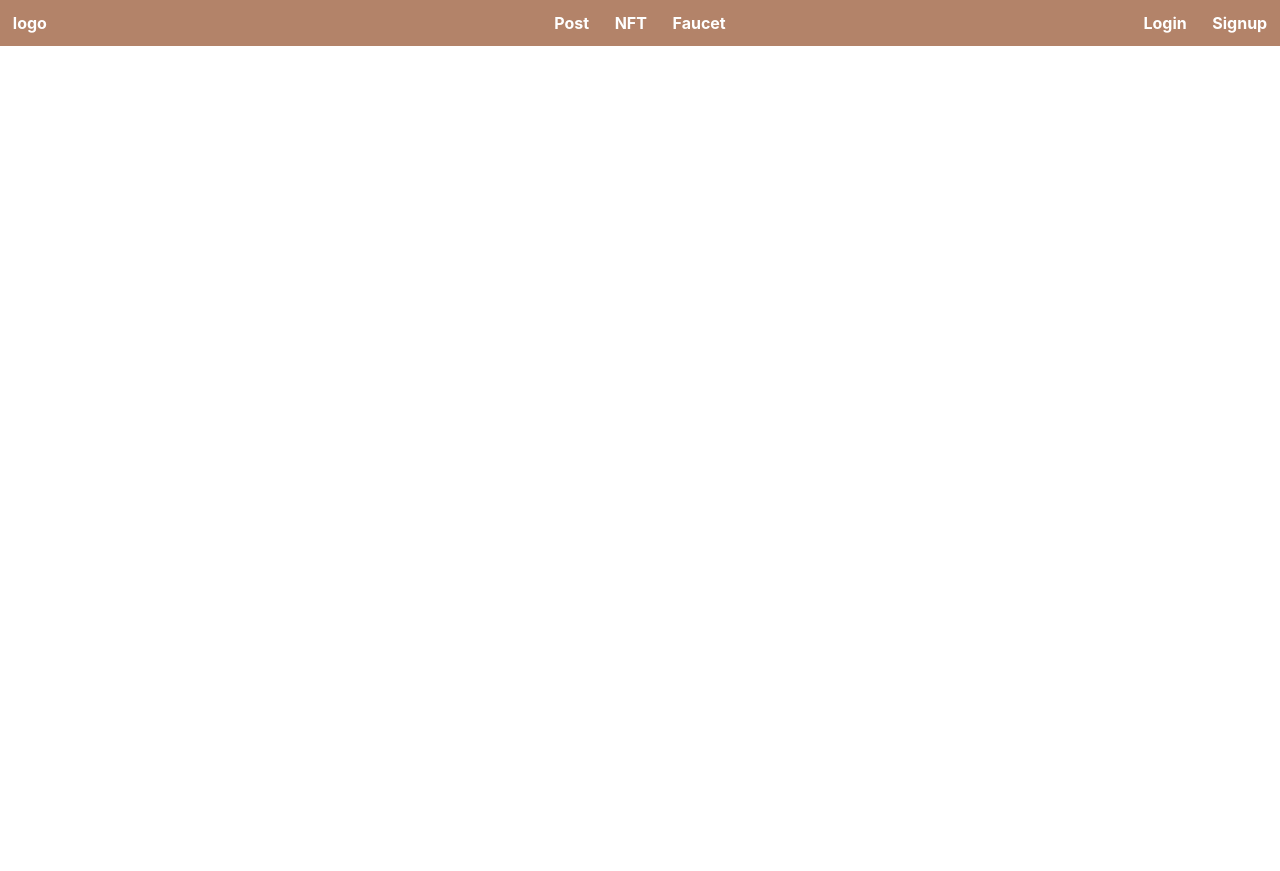
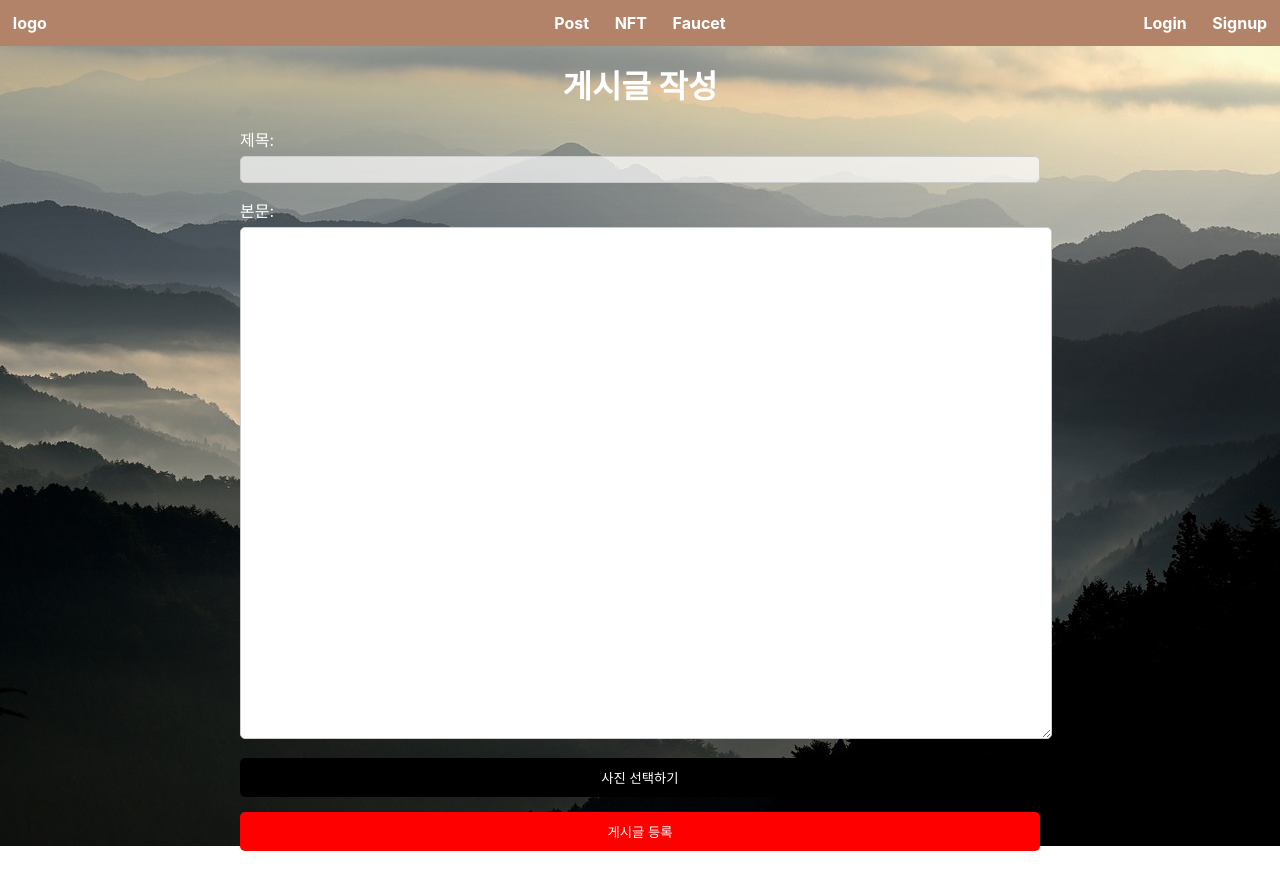
Before and after one commit to codestates-beb/beb-09-second-mulX, a React (Create React App) app in the folder client/: page /postform in a window 1280 px wide. Before the commit the page ends 800 px from the top, so only its background shows below. Built offline with nearby package versions, Linux system fonts and the light colour scheme.

Commit message:
postform 초안

```diff
--- a/client/src/App.jsx
+++ b/client/src/App.jsx
@@ -4,6 +4,7 @@ import Header from './components/Header';
 import Main from './page/MainPage';
 import Login from './page/LoginPage';
 import Signup from './page/SignupPage';
+import PostForm from './page/PostFormPage';
 
 
 function App() {
@@ -15,6 +16,7 @@ function App() {
             <Route path ="/" element={<Main />} />
             <Route path ="/login" element={<Login />} />
             <Route path ="/signup" element={<Signup />} />
+            <Route path ="/postform" element={<PostForm />} />
           </Routes>
       </div>
     </BrowserRouter>
--- a/client/src/assets/css/postForm.css
+++ b/client/src/assets/css/postForm.css
@@ -3,6 +3,7 @@
     align-items: center;
     justify-content: center;
     height: 100vh;
+    background-image: url("../img/mountain-6815304_1280.jpg");
     background-repeat: no-repeat;
     background-size: cover;
   }
@@ -12,9 +13,8 @@
     flex-direction: column;
     align-items: center;
     padding: 20px;
-    background-color: #fff;
     border-radius: 10px;
-    width: 400px;
+    width: 800px;
     max-width: 100%;
   }
 
@@ -25,6 +25,7 @@
 
   .form-field {
     margin-bottom: 15px;
+    width: 100%;
   }
 
   .form-field label {
@@ -40,6 +41,10 @@
     border-radius: 5px;
   }
 
+  .form-field textarea {
+    height: 500px;
+  }
+
   button {
     width: 100%;
     padding: 10px;
--- a/client/src/components/post/PostForm.jsx
+++ b/client/src/components/post/PostForm.jsx
@@ -1,5 +1,5 @@
 import React, { useState, useRef } from 'react';
-import './postForm.css';
+import '../../assets/css/postForm.css';
 
 const PostForm = () => {
   const [title, setTitle] = useState('');
```
